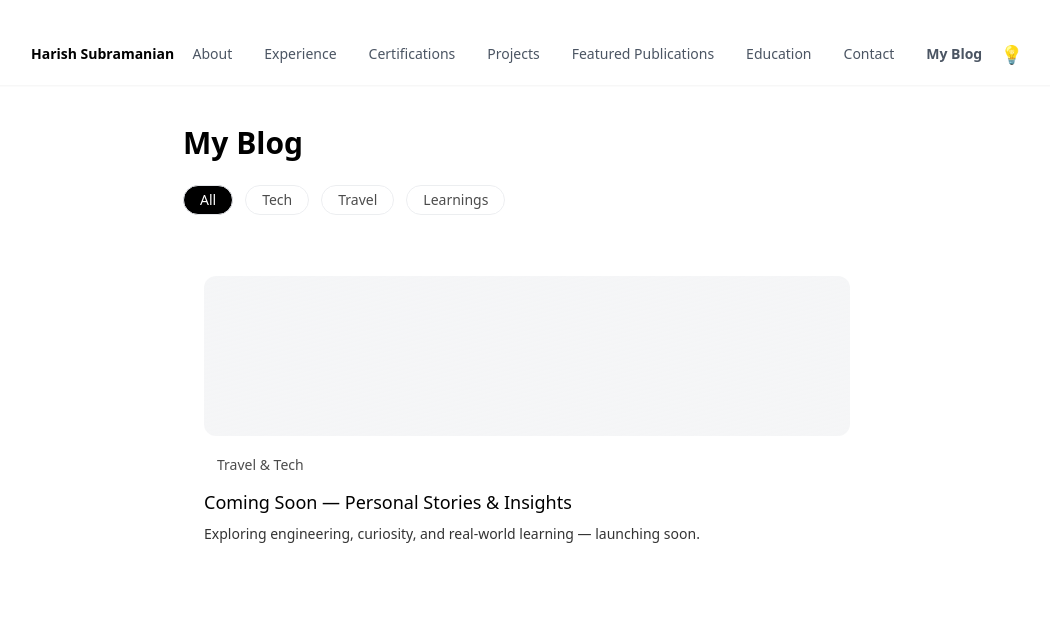
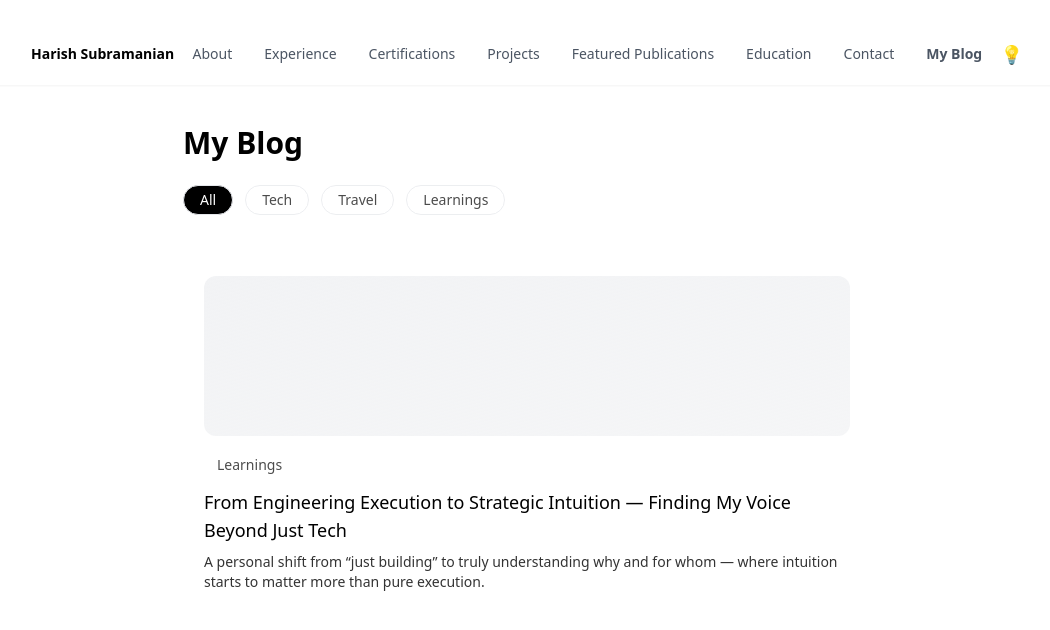
Before and after one commit to HarishS99/harish-portfolio, a Next.js app: page /blog in a window 1280 px wide. Shown: the top 630 px of the page, without its empty margins (113-1163 px from the left). Built offline with nearby package versions, Linux system fonts and the light colour scheme.

Commit message:
Update page.tsx

```diff
--- a/app/blog/page.tsx
+++ b/app/blog/page.tsx
@@ -33,25 +33,28 @@ export default function BlogPage() {
         </div>
 
         {/* Blog Cards */}
+        {/* Blog Cards */}
         <div className="grid gap-8">
           <Link
             href="/blog/first-post"
             className="block p-5 rounded-2xl border border-white/10 dark:border-white/20 bg-white/5 dark:bg-white/5 backdrop-blur-md hover:scale-[1.01] hover:shadow-xl transition-transform duration-300"
           >
-            <div className="w-full h-40 rounded-xl bg-gradient-to-br from-gray-200/40 to-gray-400/10 dark:from-gray-800/40 dark:to-gray-700/10 mb-4" />
+            <div className="w-full h-40 rounded-xl bg-gradient-to-br from-gray-200/50 to-gray-400/10 dark:from-gray-800/50 dark:to-gray-700/20 mb-4" />
 
             <span className="text-sm opacity-70 px-3 py-1 rounded-full border border-white/10 dark:border-white/20">
-              Travel & Tech
+              Learnings
             </span>
 
             <h2 className="text-lg font-medium mt-3">
-              Coming Soon — Personal Stories & Insights
+              From Engineering Execution to Strategic Intuition — Finding My Voice Beyond Just Tech
             </h2>
             <p className="text-sm opacity-80 mt-2">
-              Exploring engineering, curiosity, and real-world learning — launching soon.
+              A personal shift from “just building” to truly understanding why and for whom —
+              where intuition starts to matter more than pure execution.
             </p>
           </Link>
         </div>
+
       </main>
     </>
   );
```
